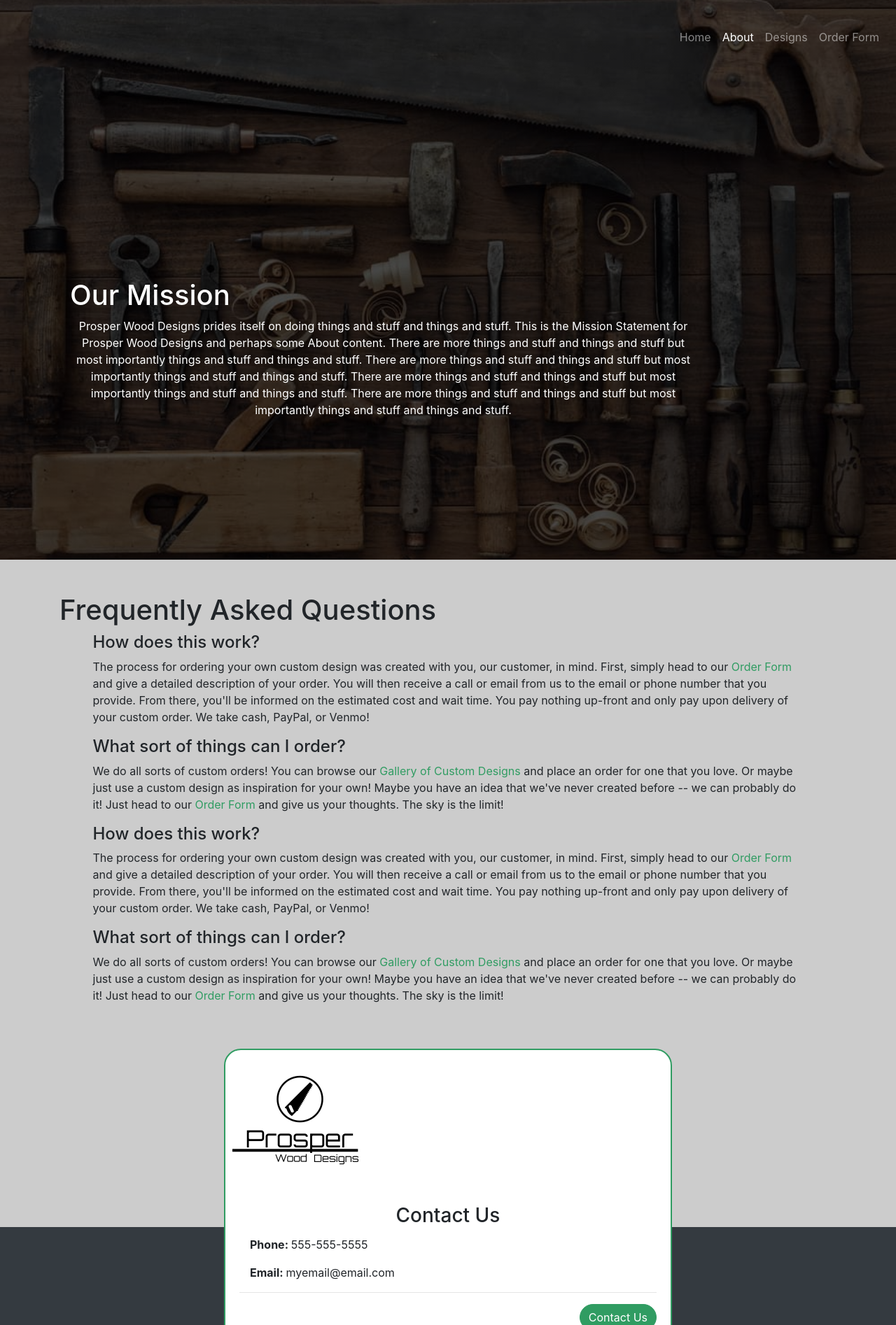
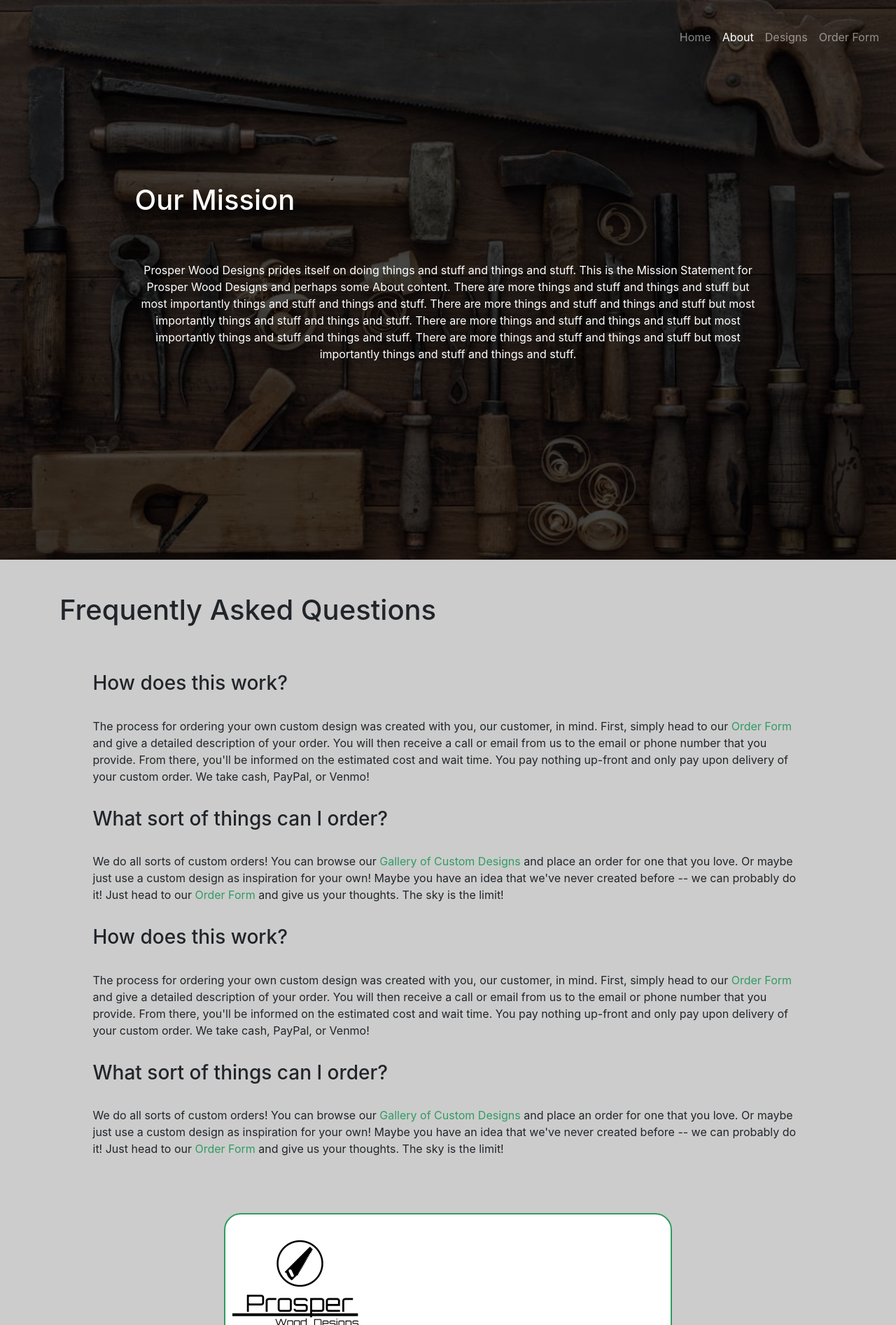
Before and after one commit to mcole22266/prosperwooddesigns, a Flask app: page /about in a window 1280 px wide. Shown: the top 1894 px of the page at 70% size. Run offline with Flask 2, Linux system fonts and the light colour scheme; parts of the project's set-up code (start-up, migrations or seed data) failed here and were passed over; some libraries are stand-ins or nearby versions.

Commit message:
Update styles on peripheral pages

```diff
--- a/prosperwooddesigns/app/static/css/custom/custom.css
+++ b/prosperwooddesigns/app/static/css/custom/custom.css
@@ -64,8 +64,30 @@
     float: right;
 }
 
-.highlighted-designs-deck {
-    margin-bottom: 3rem;
+.content-h1 {
+    margin-bottom: 4rem;
+}
+
+.content-h3 {
+    margin-bottom: 2rem
+}
+
+.content-p {
+    margin-bottom: 2rem;
+}
+
+.btn-link:hover {
+    text-decoration: none;
+}
+
+.form-content {
+    margin-top: 5rem;
+    margin-bottom: 5rem;
+}
+
+.gallery-container {
+    background-color: black;
+    border-bottom: 0.5rem solid black;
 }
 
 .gallery-row {
--- a/prosperwooddesigns/app/templates/about.html
+++ b/prosperwooddesigns/app/templates/about.html
@@ -11,11 +11,11 @@
     {% include './navbar.html' %}
 
     <div class="row landing-content h-100">
-        <div class="container d-flex align-items-center">
+        <div class="container d-flex align-items-center justify-content-center h-75">
             <div class="col-md-10">
 
-                <h1>Our Mission</h1>
-                <p class="text-center">
+                <h1 class="content-h1">Our Mission</h1>
+                <p class="content-p text-center">
                     Prosper Wood Designs prides itself on doing things and stuff and things and stuff.
                     This is the Mission Statement for Prosper Wood Designs and perhaps some About content.
                     There are more things and stuff and things and stuff but most importantly things and
@@ -33,11 +33,11 @@
 </div>
 
 <div class="container page-content">
-    <h1>Frequently Asked Questions</h1>
+    <h1 class="content-h1">Frequently Asked Questions</h1>
     <div class="row justify-content-center">
         <div class="col-md-11">
-            <h4>How does this work?</h4>
-            <p>
+            <h3 class="content-h3">How does this work?</h3>
+            <p class="content-p">
                 The process for ordering your own custom design was created with you,
                 our customer, in mind. First, simply head to our <a href="/order">Order Form</a> and give a
                 detailed description of your order. You will then receive a call or email
@@ -49,8 +49,8 @@
     </div>
     <div class="row justify-content-center">
         <div class="col-md-11">
-            <h4>What sort of things can I order?</h4>
-            <p>
+            <h3 class="content-h3">What sort of things can I order?</h3>
+            <p class="content-p">
                 We do all sorts of custom orders! You can browse our <a href="designs">Gallery of Custom Designs</a> and
                 place an order for one that you love. Or maybe just use a custom design as inspiration for your own!
                 Maybe you have an idea that we've never created before -- we can probably do it!
@@ -60,8 +60,8 @@
     </div>
     <div class="row justify-content-center">
         <div class="col-md-11">
-            <h4>How does this work?</h4>
-            <p>
+            <h3 class="content-h3">How does this work?</h3>
+            <p class="content-p">
                 The process for ordering your own custom design was created with you,
                 our customer, in mind. First, simply head to our <a href="/order">Order Form</a> and give a
                 detailed description of your order. You will then receive a call or email
@@ -73,8 +73,8 @@
     </div>
     <div class="row justify-content-center">
         <div class="col-md-11">
-            <h4>What sort of things can I order?</h4>
-            <p>
+            <h3 class="content-h3">What sort of things can I order?</h3>
+            <p class="content-p">
                 We do all sorts of custom orders! You can browse our <a href="designs">Gallery of Custom Designs</a> and
                 place an order for one that you love. Or maybe just use a custom design as inspiration for your own!
                 Maybe you have an idea that we've never created before -- we can probably do it!
--- a/prosperwooddesigns/app/templates/contact.html
+++ b/prosperwooddesigns/app/templates/contact.html
@@ -7,7 +7,7 @@
 
 {% block body %}
 
-    <div class="container page-content">
+    <div class="container page-content form-content">
         <div class="row align-items-center">
             <div class="col-md-12">
                 <h1>Contact Us</h1>
--- a/prosperwooddesigns/app/templates/designs.html
+++ b/prosperwooddesigns/app/templates/designs.html
@@ -6,9 +6,10 @@
 
 {% block body %}
 
-    <div class="container-fluid page-content">
+    <div class="container page-content">
         <h1>Browse Our Gallery of Designs</h1>
 
+        <div class="container gallery-container">
             <div class="row gallery-row">
                 <div class="column gallery-column">
                     <img src="../static/images/cabinet00.jpeg" alt="">
@@ -29,5 +30,6 @@
                 </div>
             </div>
         </div>
+    </div>
 
 {% endblock body %}
--- a/prosperwooddesigns/app/templates/order.html
+++ b/prosperwooddesigns/app/templates/order.html
@@ -6,7 +6,7 @@
 
 {% block body %}
 
-    <div class="container page-content">
+    <div class="container page-content form-content">
         <div class="row align-items-center">
             <div class="col-md-12">
                 <h1>Order Form</h1>
```
Also changed, not shown: prosperwooddesigns/app/templates/index.html (+6 -6 lines). Lines whose indentation alone changed are shown as unchanged.
